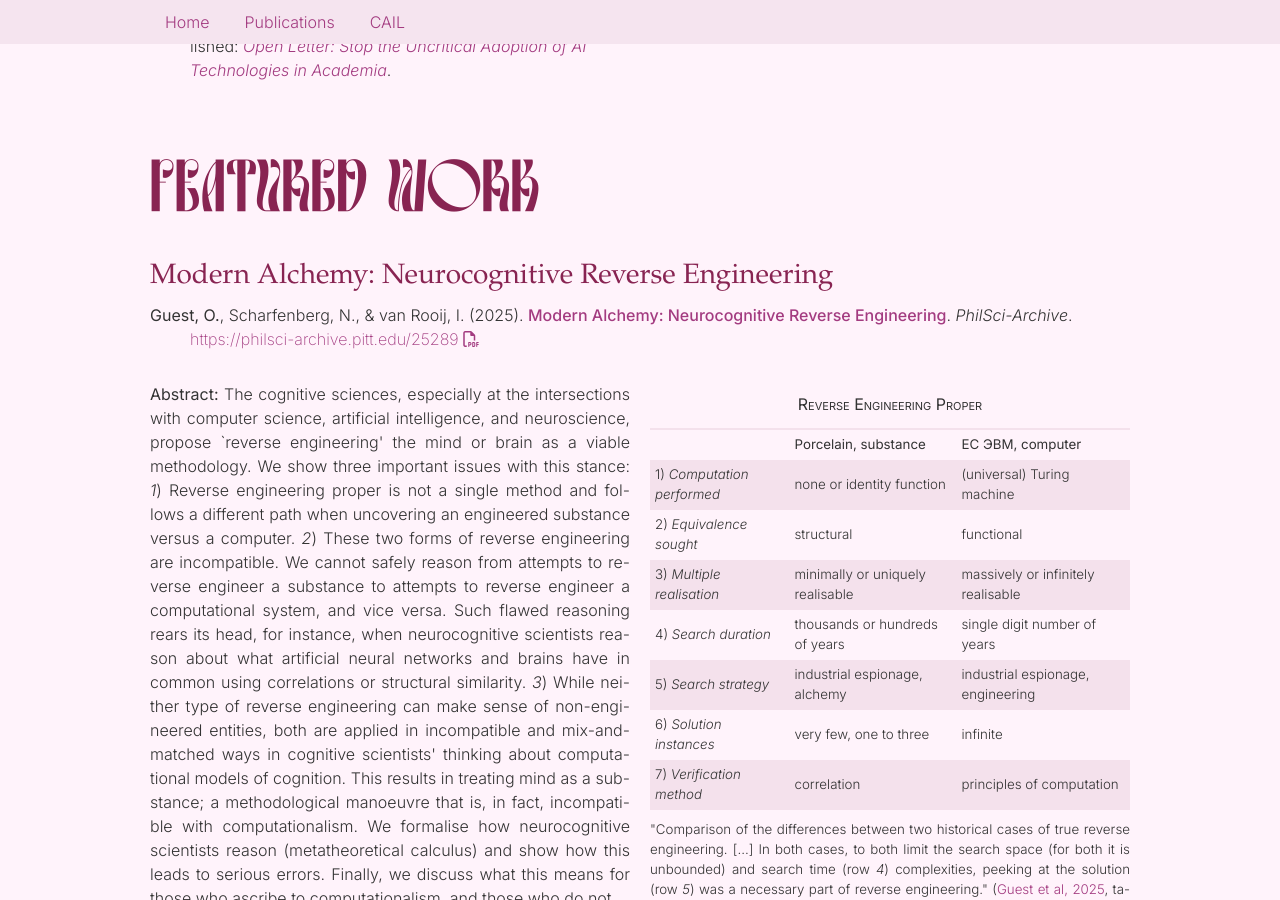
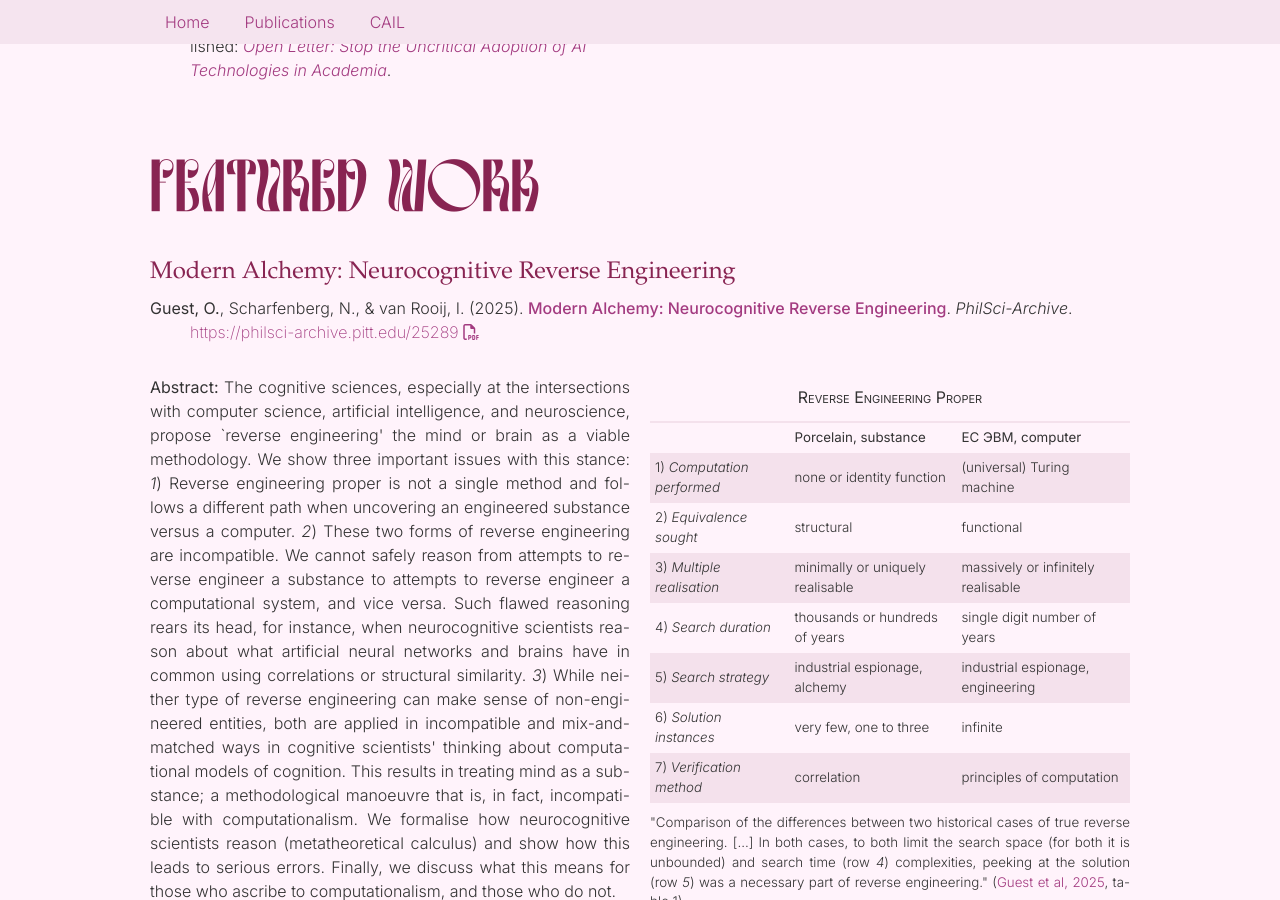
Before and after one commit to oliviaguest/oliviaguest.github.io, a Jekyll site: the page built from index.html, in a window 1280 px wide and 900 px high, scrolled down 1655 px. Built offline with Jekyll 4.4.1, drawn with Linux system fonts in a browser that asks for light colours; nearby versions of some CDN libraries; some web fonts are replaced; library files that are not in the unit come from our copies; a style sheet for code colours, icons or effects is not loaded.

Commit message:
minor tidy

```diff
--- a/_includes/footer.html
+++ b/_includes/footer.html
@@ -1,7 +1,7 @@
-<footer class="footer">
+<footer>
 
 
-  <div class="row undo">
+  <div class="row undo footer">
     <div class="col-12 col-6-md col-6-lg">
     </div>
     <div class="col-12 col-6-md col-6-lg text-right">
--- a/index.html
+++ b/index.html
@@ -93,7 +93,7 @@ description: "Hi! I am an Assistant Professor of Computational Cognitive Science
 
 <div class="row">
     <div class="col-12">
-        <h2 id="alchemy"><a href="#alchemy">Modern Alchemy: Neurocognitive Reverse Engineering</a></h2>
+        <h3 id="alchemy"><a href="#alchemy">Modern Alchemy: Neurocognitive Reverse Engineering</a></h3>
 
         <div class="is-center">
         <div class="cite is-center">
@@ -164,7 +164,7 @@ description: "Hi! I am an Assistant Professor of Computational Cognitive Science
 
 <div class="row">
     <div class="col-12">
-        <h2 id="cakes"><a href="#cakes">Are Neurocognitive Representations 'Small Cakes'?</a></h2>
+        <h3 id="cakes"><a href="#cakes">Are Neurocognitive Representations 'Small Cakes'?</a></h3>
 
         <div class="is-center">
         <div class="cite is-center">
@@ -187,7 +187,7 @@ description: "Hi! I am an Assistant Professor of Computational Cognitive Science
 
 <div class="row">
     <div class="col-12">
-        <h2 id="connectionism"><a href="#connectionism">A Metatheory of Classical and Modern Connectionism</a></h2>
+        <h3 id="connectionism"><a href="#connectionism">A Metatheory of Classical and Modern Connectionism</a></h3>
 
         <div class="is-center">
         <div class="cite is-center">
```
